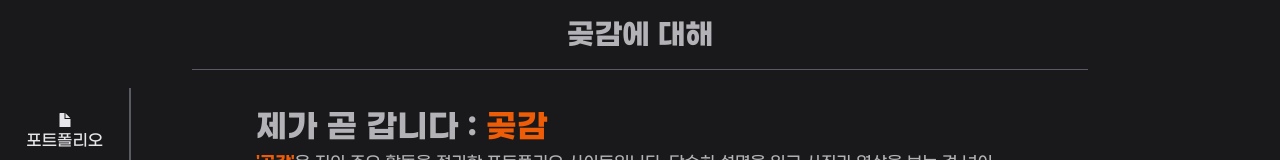
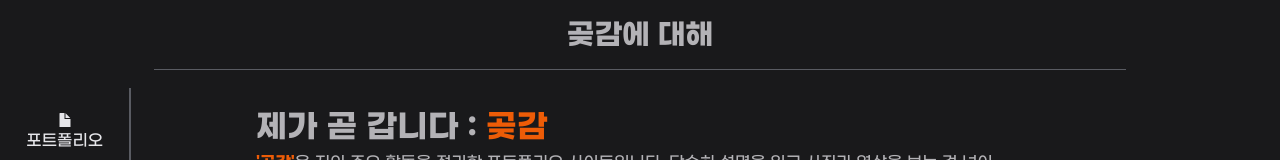
Before and after one commit to ENvironmentSet/portfolio, a React (Vite) app: page /about in a window 1280 px wide. Shown: the top 160 px of the page. Built offline with nearby package versions, Linux system fonts and the light colour scheme.

Commit message:
fix nav box

```diff
--- a/src/About.tsx
+++ b/src/About.tsx
@@ -24,7 +24,7 @@ const AboutStyle = {
     }
 
     @media (min-width: 1024px) {
-      margin: 0 15%;
+      margin: 0 12%;
 
       font-size: 1.8rem;
     }
@@ -60,6 +60,10 @@ const AboutStyle = {
 
     border: none;
     border-right: 2px solid ${Color.secondaryText};
+
+    @media (max-width: 1023px) {
+      display: none;
+    }
   `,
   navList: css`
     height: 100%;
```
